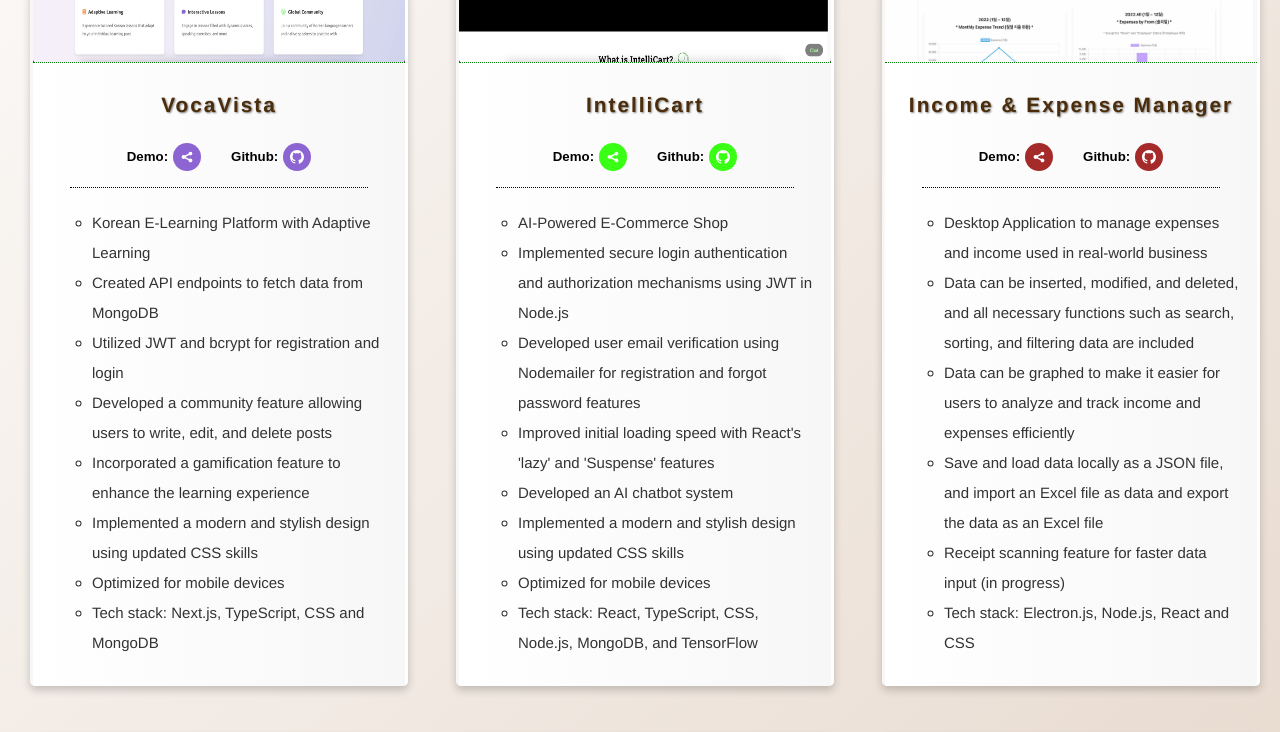
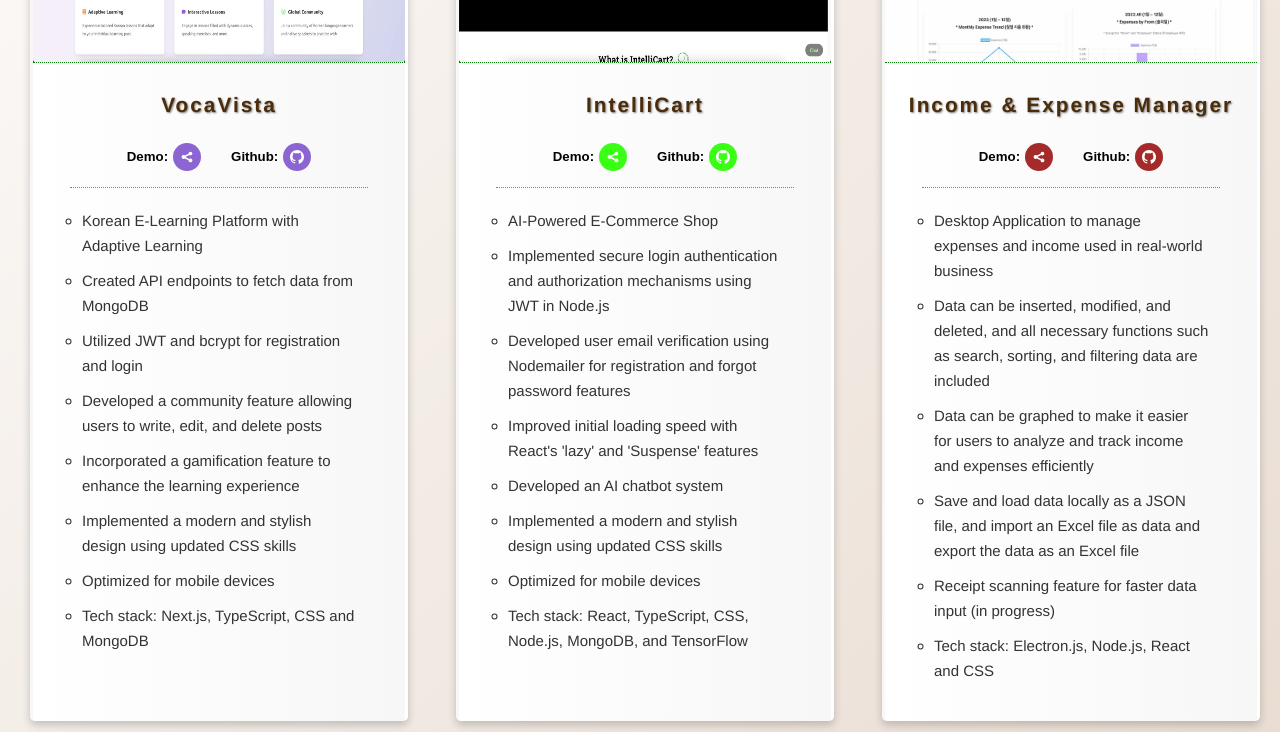
Before and after one commit to JunLee8108/jun-recent-blog, a React (Create React App) app: page /portfolio in a window 1280 px wide. Shown: the part 820-1552 px from the top of the page. Built offline with nearby package versions, Linux system fonts and the light colour scheme.

Commit message:
portfolio section changed

```diff
--- a/src/components/HomeSection.css
+++ b/src/components/HomeSection.css
@@ -269,7 +269,7 @@ li img {
   width: 80%;
   margin-left: auto;
   margin-right: auto;
-  border-bottom: 1px dotted black;
+  border-bottom: 1px dotted gray;
   margin-bottom: 20px;
 }
 
@@ -294,8 +294,11 @@ li img {
   width: 90%;
   margin-left: auto;
   margin-right: auto;
-  padding-bottom: 10px;
-  padding-left: 40px;
+  /* padding-bottom: 10px;
+  padding-left: 40px; */
+  padding: 10px 30px;
+  padding-top: 0;
+  /* background-color: red; */
 }
 
 .portfolio-flexbox-description h4 {
@@ -303,8 +306,8 @@ li img {
   display: list-item;
   list-style-type: circle;
   margin-top: 0;
-  margin-bottom: 0;
-  line-height: 30px;
+  margin-bottom: 10px;
+  line-height: 25px;
   font-size: 15px;
   color: #333;
 }
@@ -685,5 +688,7 @@ textarea {
 
   .portfolio-flexbox-title {
     font-size: 1.2rem;
+    line-height: 30px;
+    padding: 5px 20px;
   }
 }
```
